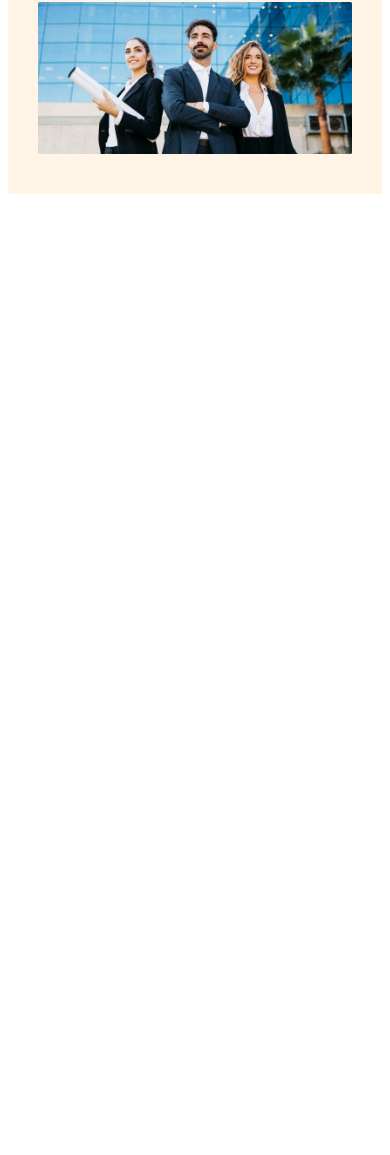
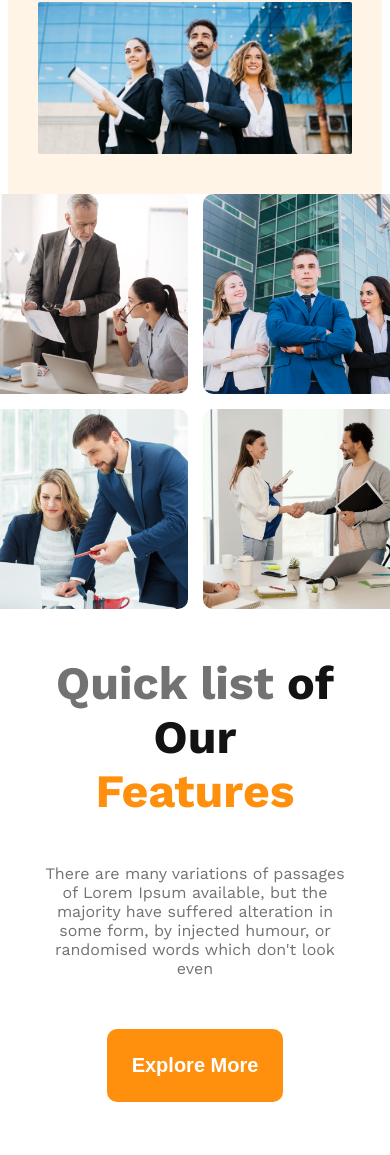
Before and after one commit to Khabbab800118/g3-architects, a plain HTML site: page index.html in a window 390 px wide. Shown: the part 776-1931 px from the top of the page. Before the commit the page ends 978 px from the top, so only its background shows below. Drawn offline with nearby package versions, Linux system fonts and the light colour scheme.

Commit message:
quick features for pc and mobile done commit

```diff
--- a/index.html
+++ b/index.html
@@ -38,6 +38,24 @@
 
     <main>
 
+        <!-- quick feature section -->
+         <section class="quick-feature">
+            <div class="quick-feature-pics">
+                <img src="images/team1.png" alt="">
+                <img src="images/team2.png" alt="">
+                <img src="images/team3.png" alt="">
+                <img src="images/team4.png" alt="">
+            </div>
+            <div class="quick-feature-details">
+                <h3 class="quick-feature-title"><span class="dark3">Quick list</span> <span class="dark1">of Our</span><br> <span class="orange">Features</span></h3>
+                <p class="quick-feature-description dark3">There are many variations of passages of Lorem Ipsum available, but the majority have suffered alteration in some form, by injected humour, or randomised words which don't look even</p>
+                <button class="primary-btn">Explore More</button>
+            </div>
+
+         </section>
+
+
+
     </main>
 
     <footer>
--- a/styles/architects.css
+++ b/styles/architects.css
@@ -110,8 +110,47 @@ a {
     font-weight: 400;
 }
 
+/* quick-feature section */
+
+.quick-feature {
+    display: flex;
+    max-width: 1440px;
+    margin: 0px auto;
+    align-items: center;
+}
+
+.quick-feature-pics {
+    display: grid;
+    grid-template-columns: repeat(2, 1fr);
+    margin: 10vh 0px 10vh 7vw;
+    gap: 15px;
+}
+
+.quick-feature-pics img {
+    height: 250px;
+    width: 250px;
+    border-radius: 10px;
+}
+
+.quick-feature-details {
+    margin-left: 7vw;
+    margin-right: 7vw;
+}
+
+.quick-feature-title {
+    font-size: 2.9rem;
+    font-weight: 700;
+}
+
+.quick-feature-description {
+    font-size: 1rem;
+    font-weight: 400;
+}
+
+
 @media screen and (max-width:576px) {
 
+    /* navbar section */
     .navbar {
         flex-direction: column;
         max-width: 576px;
@@ -124,4 +163,30 @@ a {
         font-weight: 700;
         margin: 30px 0px;
     }
+
+    /* quick-feature section */
+
+    .quick-feature {
+        flex-direction: column;
+        max-width: 576px;
+        margin: 0px auto;
+        align-items: center;
+    }
+
+    .quick-feature-pics {
+        margin: 0px;
+    }
+
+    .quick-feature-pics img {
+        height: 200px;
+        width: 200px;
+        border-radius: 10px;
+    }
+
+    .quick-feature-details {
+        text-align: center;
+        margin-left: 7vw;
+        margin-right: 7vw;
+    }
+
 }
```
